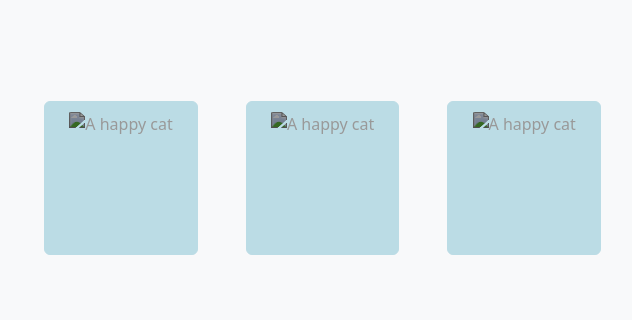
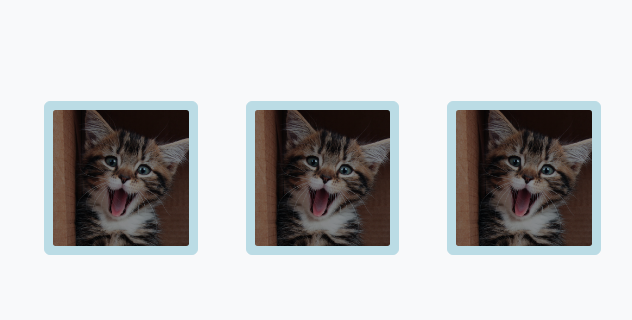
Before and after one commit to Logan-Hebert/Emeowtion, a website: page index.html in a window 1280 px wide. Shown: the part 179-499 px from the top of the page, 519-1151 px from the left. Drawn offline with nearby package versions, Linux system fonts and the light colour scheme.

Commit message:
Mess with css, add images

```diff
--- a/styles/global.css
+++ b/styles/global.css
@@ -17,10 +17,14 @@
     --bs-btn-active-bg: var(--bs-primary-dark);
     --bs-btn-active-border-color: var(--bs-primary-dark);
 }
+
 .btn-primary:hover {
     background-color: #8fa9b0;
-    border-color: #8fa9b0;
+    border-color: var(--bs-primary-dark);
+
 }
+
+
 
 .btn-secondary {
     background-color: var(--bs-secondary);
```
Also changed, not shown: images/happy-cat.jpg (added), 1 other file.
